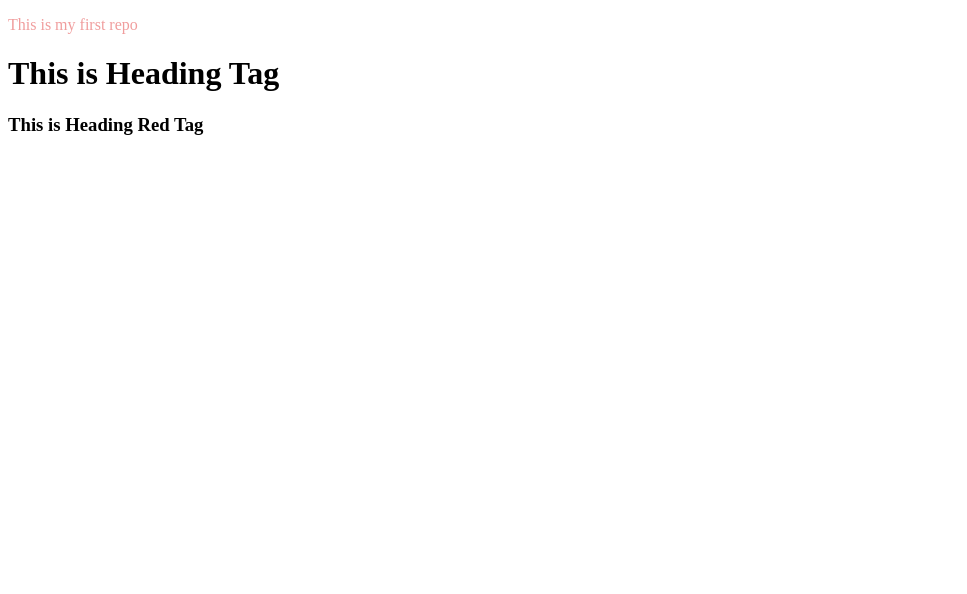
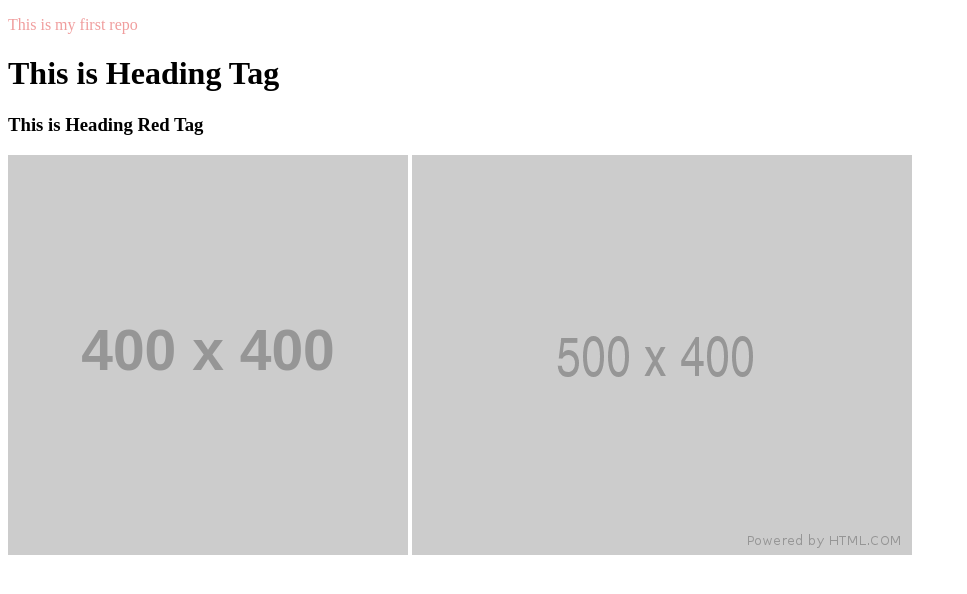
Before and after one commit to rabibd-it/my-second-repo, a plain HTML site: page index.html in a window 1280 px wide. Shown: the whole page, without its empty margins (0-967 px from the left). Drawn offline with Linux system fonts and the light colour scheme; placeholder pictures from the web are drawn by us.

Commit message:
images added

```diff
--- a/index.html
+++ b/index.html
@@ -11,5 +11,8 @@
     <p>This is my first repo</p>
     <h1>This is Heading Tag</h1>
     <h3>This is Heading Red Tag</h3>
+    <img src="https://via.placeholder.com/400x400" alt="" srcset="">
+
+    <img src="images/500x400.png" alt="" srcset="">
 </body>
 </html>
```
Also changed, not shown: images/500x400.png (added).
